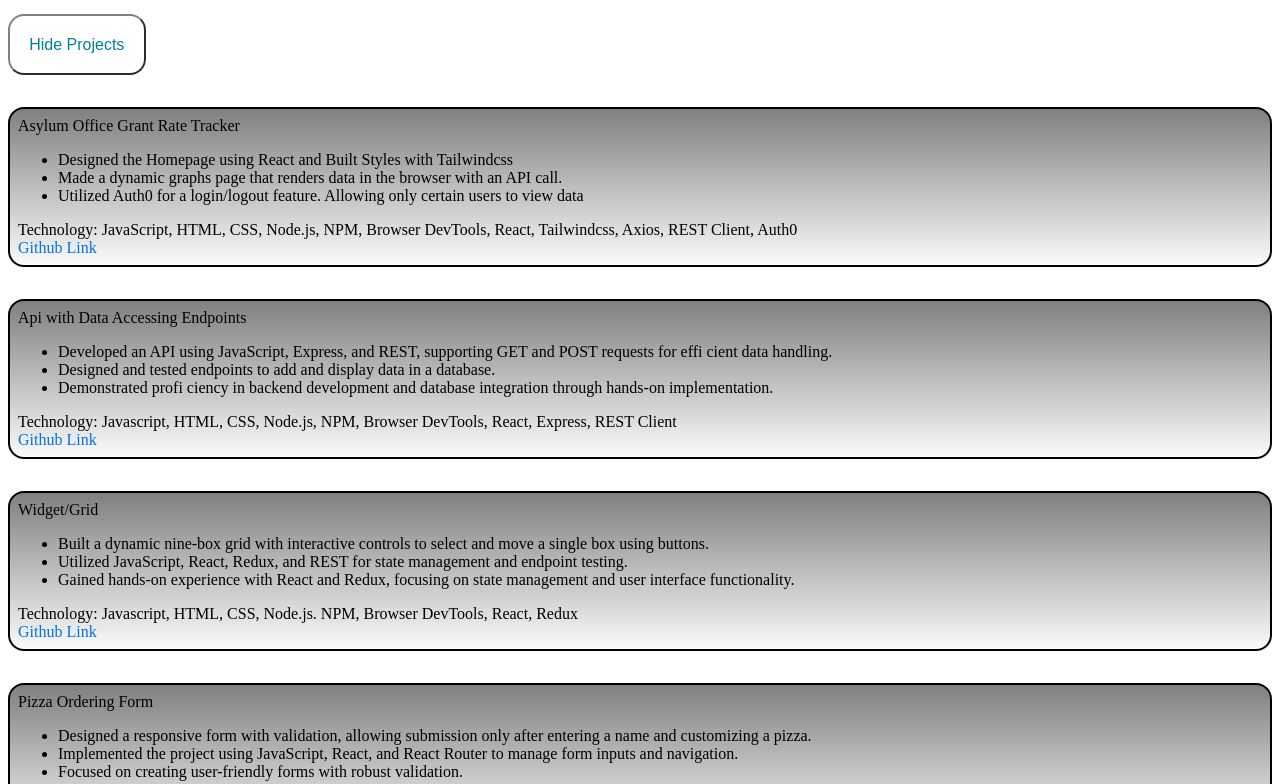
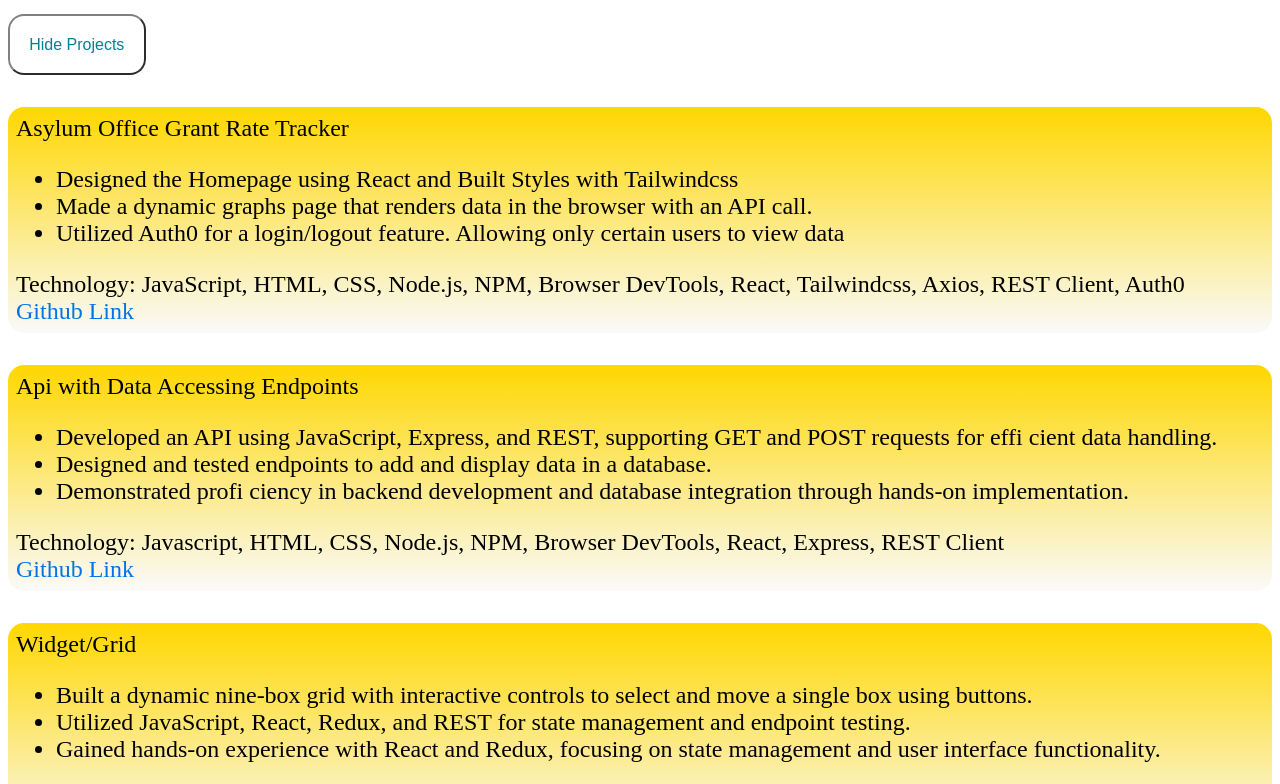
Before and after one commit to SkaarjShark/Personal-Website, a website: page index.html in a window 1280 px wide. Shown: the part 696-1480 px from the top of the page. Drawn offline with Linux system fonts and the light colour scheme.

Commit message:
Made slight changes to the project's styles

```diff
--- a/style.css
+++ b/style.css
@@ -124,10 +124,10 @@ a:hover {
 
 .project {
     margin-bottom: 2rem;
-    background-image: linear-gradient(gray, #fafafa);
+    background-image: linear-gradient(gold, #fafafa);
     border-radius: 1rem;
     padding: 0.5rem;
-    border: 0.15rem solid black;
+    font-size: 1.5rem;
 }
 
 .links-container {
```
